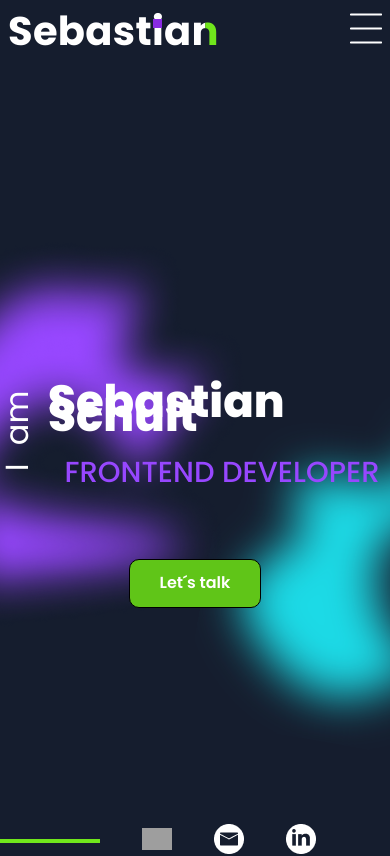
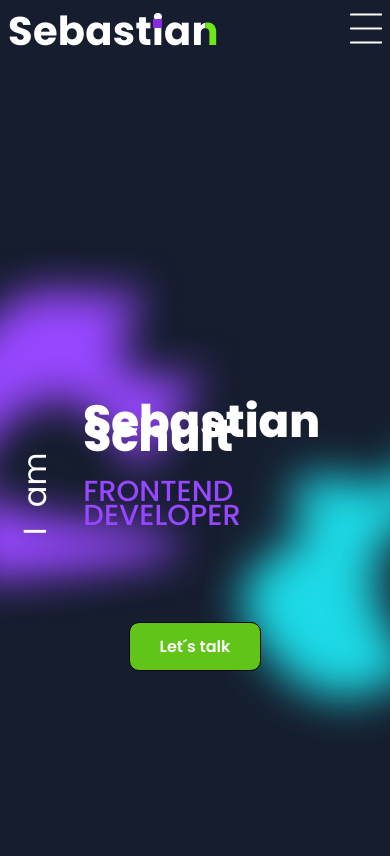
Before and after one commit to SebastianSchult/portfolioVer2, an Angular app: page / in a window 390 px wide. Shown: the top 856 px of the page. Built offline with nearby package versions, Linux system fonts and the light colour scheme; grey boxes are pictures that could not be loaded.

Commit message:
landing-page adjust resp 600px

```diff
--- a/src/app/main-content/landing-page/landing-page.component.scss
+++ b/src/app/main-content/landing-page/landing-page.component.scss
@@ -182,7 +182,36 @@
   }
 }
 
-@media screen and (max-width: 500px) {
+@media screen and (max-width: 600px) {
+  .titel-box {
+    width: 100%;
+  }
+
+  .titel {
+    width: 100%;
+    margin: 0;
+    padding: 0;
+
+    h1 {
+      font-size: 45px;
+      line-height: 54px;
+
+    }
+
+    h2 {
+      font-size: 29px;
+      line-height: 24px
+    }
+  }
+
+  .rotate-title {
+    width: 84px;
+    height: 140px;
+    padding-top: 68px;
+  }
+}
+
+@media screen and (max-width: 400px) {
 
   .titel-box {
     display: flex;
@@ -196,7 +225,7 @@
   .rotate-title {
     margin: 0;
     padding: 0;
-    left: 12px;
+    left: 24px;
   }
 
   .titel {
@@ -222,7 +251,7 @@
     padding-top: 48px;
 
     span {
-      width: 32px;
+      width: 30px;
       height: 38.4px;
       rotate: -90deg;
     }
```
